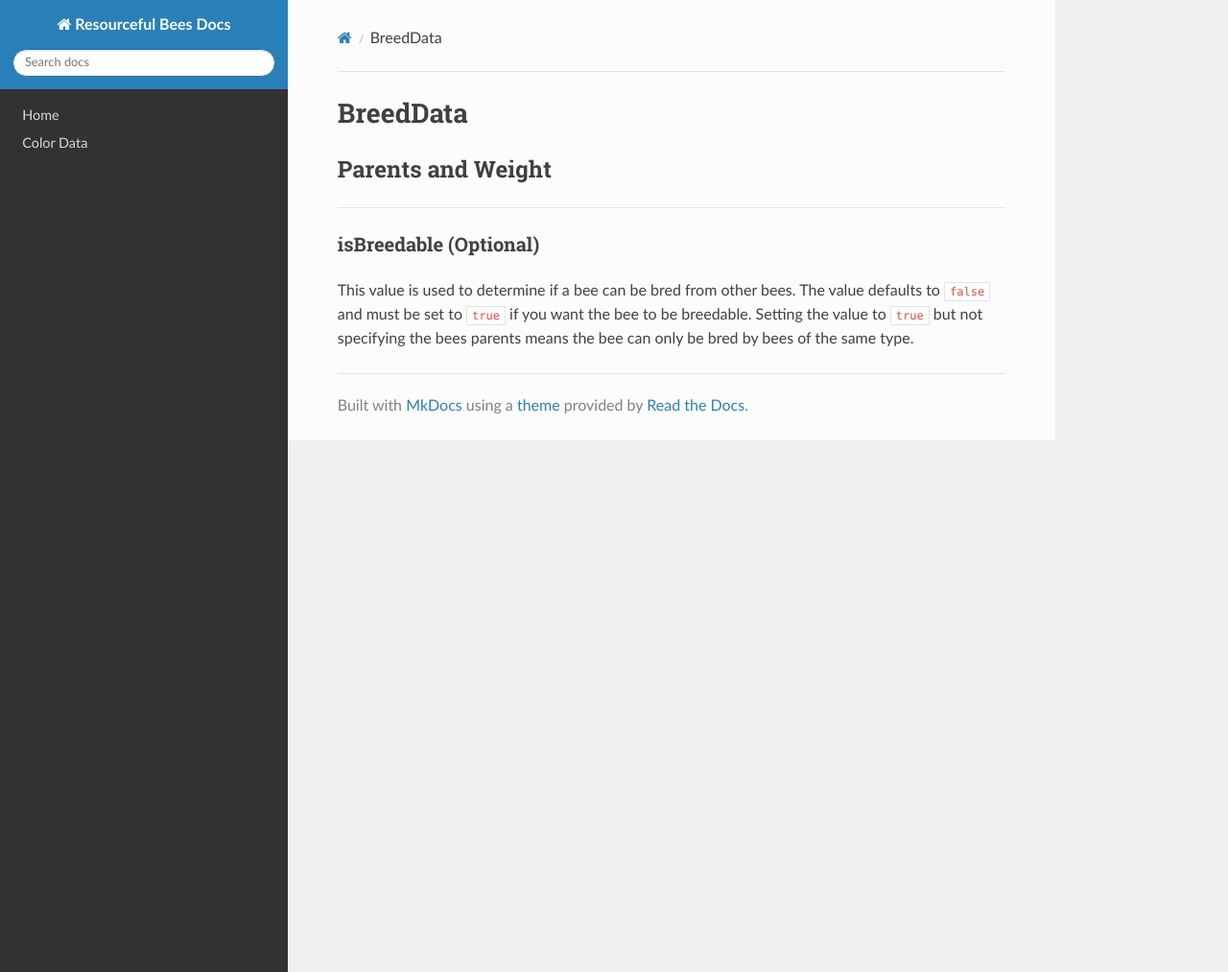
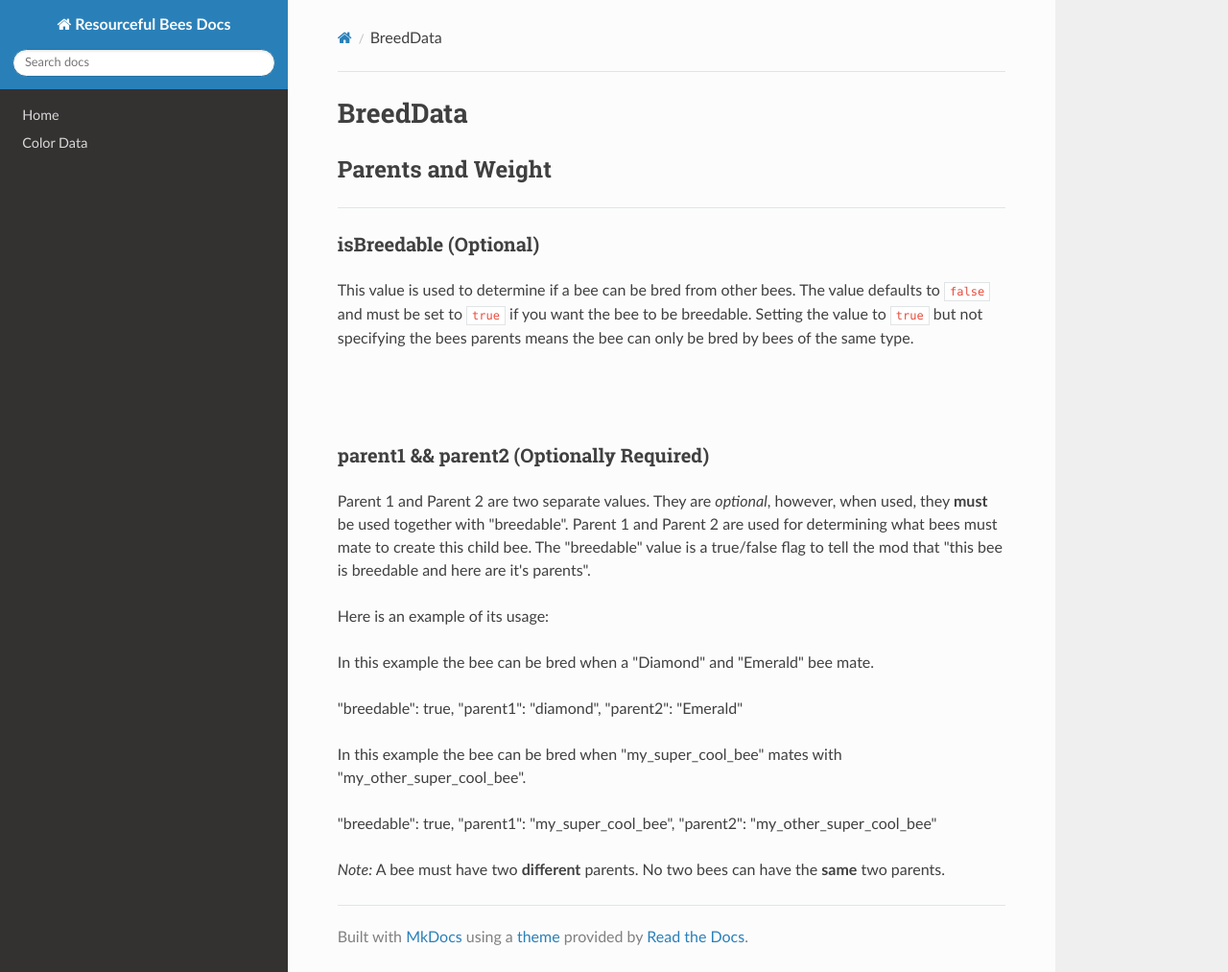
Before and after one commit to Team-Resourceful/ResourcefulBeesDocs, an MkDocs documentation site: the page built from docs/bee_data/breed_data.md, in a window 1280 px wide and 1013 px high. Shown: the whole window at 96% size. Built offline with MkDocs 1.6.1, drawn with Linux system fonts in a browser that asks for light colours; nearby versions of some CDN libraries.

Commit message:
docs/bee_data/breed_data.md updated from https://stackedit.io/

```diff
--- a/docs/bee_data/breed_data.md
+++ b/docs/bee_data/breed_data.md
@@ -7,6 +7,33 @@
 
 This value is used to determine if a bee can be bred from other bees. The value defaults to `false` and must be set to `true` if you want the bee to be breedable. Setting the value to `true` but not specifying the bees parents means the bee can only be bred by bees of the same type.
 
+<br>
+<br>
+
+### **parent1 && parent2** (Optionally Required)
+
+Parent 1 and Parent 2 are two separate values. They are  _optional_, however, when used, they  **must**  be used together with "breedable". Parent 1 and Parent 2 are used for determining what bees must mate to create this child bee. The "breedable" value is a true/false flag to tell the mod that "this bee is breedable and here are it's parents".
+
+Here is an example of its usage:
+
+In this example the bee can be bred when a "Diamond" and "Emerald" bee mate.
+
+"breedable": true,
+"parent1": "diamond",
+"parent2": "Emerald"
+
+
+
+In this example the bee can be bred when "my_super_cool_bee" mates with "my_other_super_cool_bee".
+
+"breedable": true,
+"parent1": "my_super_cool_bee",
+"parent2": "my_other_super_cool_bee"
+
+
+
+_Note:_  A bee must have two  **different**  parents. No two bees can have the  **same**  two parents.
 <!--stackedit_data:
-eyJoaXN0b3J5IjpbLTc1MzkxNzMwMSw4MTAwMTc3MTldfQ==
+eyJoaXN0b3J5IjpbLTExNjg0Njk4MTksLTc1MzkxNzMwMSw4MT
+AwMTc3MTldfQ==
 -->
```
